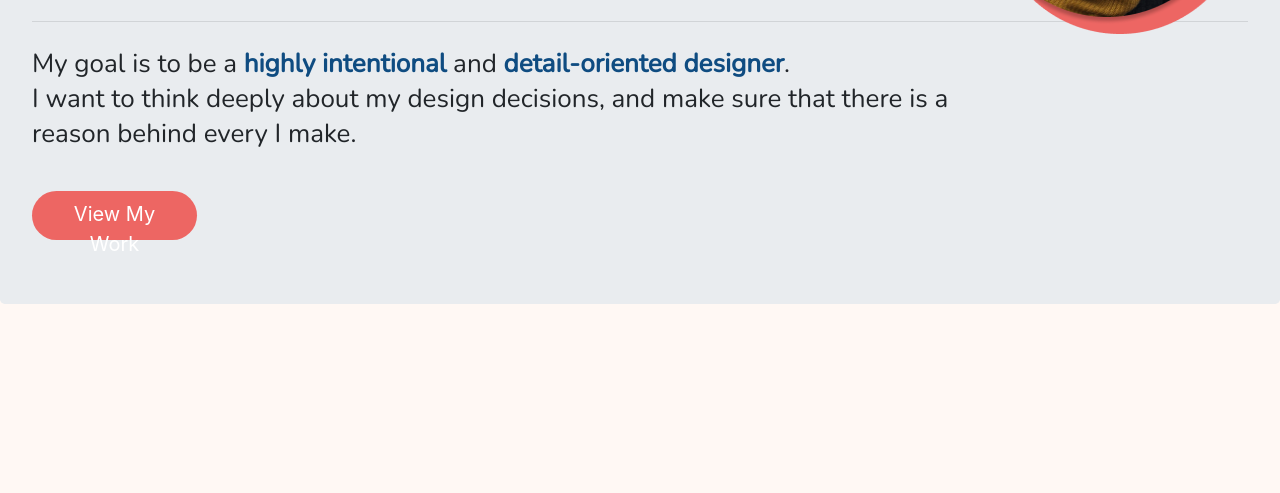
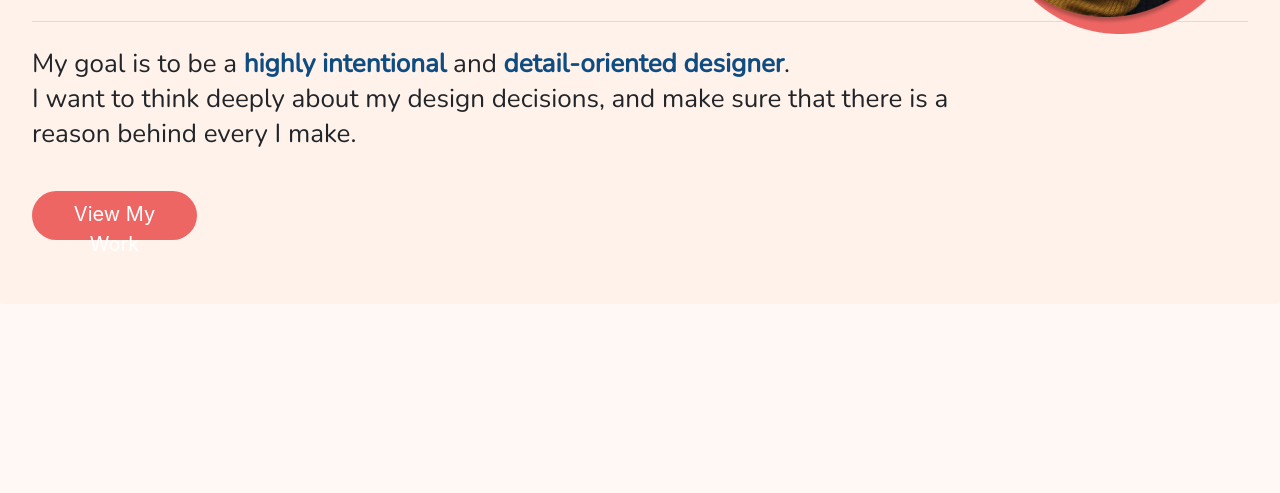
Before and after one commit to Jessicagregorio/HW-17-Responsive, a plain HTML site: page index.html in a window 1280 px wide. Shown: the part 358-851 px from the top of the page. Drawn offline with nearby package versions, Linux system fonts and the light colour scheme; a web font is replaced by a local one.

Commit message:
Update style.css

```diff
--- a/style.css
+++ b/style.css
@@ -43,7 +43,7 @@
 }
 
 .jumbotron{
-	background: <img src="Background.png";
+	background: rgba(255, 163, 114, 0.08);
 
 }
 
```
